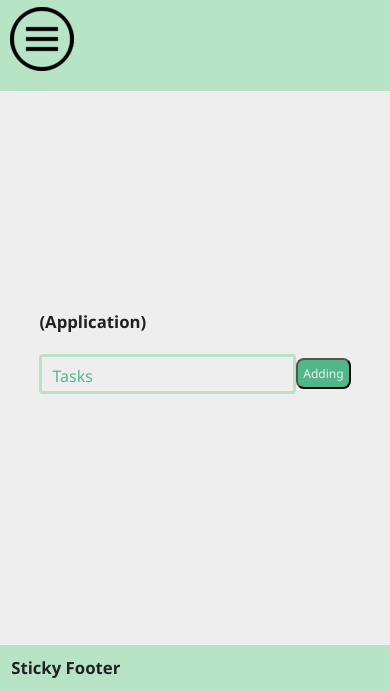
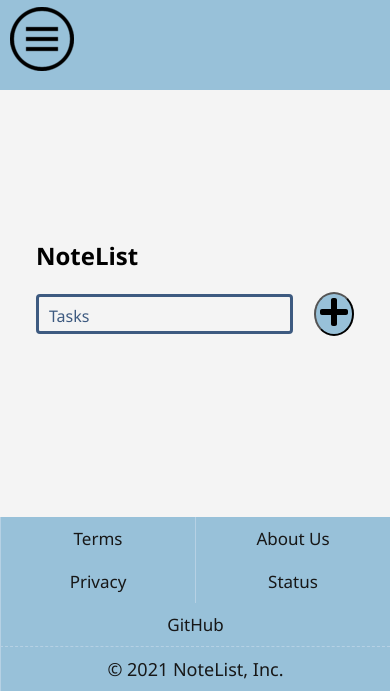
Before and after one commit to Jochizan/mernask-jz, a plain HTML site: page index.html in a window 390 px wide. Shown: the part 153-844 px from the top of the page. Drawn offline with Linux system fonts and the light colour scheme.

Commit message:
First version of the task program

```diff
--- a/css/app.css
+++ b/css/app.css
@@ -10,17 +10,13 @@
 
 :root {
   /* Colores provisionales */
-  --dark: #222;
+  --dark: #171717;
   --white: #eee;
-  --color-dark: #212121;
-  --turquoise-green: #b7e4c7;
-  --jungle-green: #1b4332;
-  --ocean-green: #52b788;
-  --color-text: var(--color-dark);
-  line-height: 1.4;
-  font-size: calc(0.6rem + 0.4vw);
-  color: var(--color-text);
-  font-weight: 300;
+  --blue-bda: #3d5a80;
+  --blue-cerulean: #98c1d9;
+  --cyan-light: #e0fbfc;
+  --sienna-burnt: #ee6c4d;
+  --gunmetal: #293241;
 }
 
 body {
@@ -34,12 +30,12 @@ main {
   display: flex;
   justify-content: center;
   align-items: center;
-  background-color: var(--white);
+  background-color: #f4f4f4;
 }
 
 header {
   width: 100%;
-  background-color: var(--turquoise-green);
+  background-color: var(--blue-cerulean);
   z-index: 1;
   top: 0%;
   left: 0%;
@@ -65,6 +61,8 @@ header {
   display: none;
 }
 
+/* Hamburger Menu */
+
 .hamburger__menu label {
   display: none;
   width: 90px;
@@ -87,9 +85,15 @@ header {
   justify-content: center;
 }
 
-.hamburger__menu-nav li a {
+.hamburger__menu-nav ul li {
+  border-top: 2px solid var(--blue-bda);
+  padding: 8px;
+}
+
+.hamburger__menu-nav ul li a {
   text-decoration: none;
-  color: black;
+  color: var(--dark);
+  border-bottom: 4px double var(--gunmetal);
   font-size: 20px;
   font-weight: 500;
   display: block;
@@ -99,8 +103,7 @@ header {
 }
 
 .hamburger__menu-nav li a:hover {
-  background-color: var(--ocean-green);
-  /* text-decoration: underline var(--jungle-green) ; */
+  background-color: var(--blue-bda);
   border-top-left-radius: 15px;
   border-top-right-radius: 15px;
 }
@@ -114,8 +117,8 @@ header {
 
 .footer {
   padding: 1rem;
-  background-color: var(--turquoise-green);
   color: var(--dark);
+  background-color: var(--blue-cerulean);
 }
 
 .footer .btn__submit h2 {
@@ -137,10 +140,11 @@ header {
   display: block;
   width: calc(72vw - 24px);
   height: 40px;
-  border: 3px solid var(--turquoise-green);
+  border: 3px solid var(--blue-bda);
   padding: 8px 10px;
   position: relative;
   box-sizing: border-box;
+  background: #f4f4f4;
   border-radius: 4px;
   transition: 0.25s;
 }
@@ -149,7 +153,7 @@ header {
   display: block;
   border: none;
   width: 100%;
-  background: transparent;
+  background: #f4f4f4;
   outline: none;
   font-size: 20px;
 }
@@ -157,7 +161,7 @@ header {
 .input__label .input__span {
   font-size: 20px;
   transition: 0.25s;
-  color: var(--ocean-green);
+  color: var(--blue-bda);
   position: absolute;
   top: 8px;
   left: 10px;
@@ -166,20 +170,20 @@ header {
 /* focus */
 
 .input__label.focus {
-  border-color: var(--ocean-green);
+  border-color: var(--blue-bda);
 }
 
 .input__label .input__span.focus {
-  color: var(--ocean-green);
+  color: var(--blue-bda);
 }
 
 /* Top */
 
 .input__label .input__span.top {
   left: 2px;
-  top: -10px;
-  font-size: 14px;
-  background: var(--white);
+  top: -12px;
+  font-size: 16px;
+  background: #f4f4f4;
   padding: 0 5px;
 }
 
@@ -190,24 +194,26 @@ header {
 }
 
 /* TodoList */
+
 .todoList {
-  /* width: calc(72vw - 24px); */
   display: block;
   padding: 10px;
   margin: 10px;
 }
 
 .todoList__item {
-  background-color: var(--turquoise-green);
+  background-color: var(--blue-cerulean);
   border-radius: 8px;
-  box-shadow: 8px 8px 2px var(--dark);
+  box-shadow: 8px 8px 2px #20202090;
   display: flex;
   justify-content: space-between;
   align-items: center;
   padding: 0.5rem;
   margin-bottom: 1.5rem;
-  border-bottom: 4px solid var(--ocean-green);
+  border-bottom: 4px solid var(--blue-bda);
 }
+
+/* Task description */
 
 .task__description {
   margin-right: 40px;
@@ -228,6 +234,37 @@ header {
   border: none;
   cursor: pointer;
   font-size: 20px;
+  /* color: #453500; */
+}
+
+/* Footer and data */
+footer.footer {
+  padding: 0;
+}
+
+.footer div section ul {
+  display: grid;
+  grid-template: repeat(2, 1fr) / repeat(5, 1fr);
+  list-style: none;
+}
+
+.footer div section ul li {
+  font-size: 17px;
+  border-left: 1px solid #b6d1e4;
+  padding: 10px;
+  display: flex;
+  justify-content: center;
+}
+
+.footer div section ul li:nth-child(6) {
+  border-top: 1px dashed #b6d1e4;
+  grid-column: 1 / 6;
+  font-size: 18px;
+}
+
+.footer div section ul li a {
+  text-decoration: none;
+  color: var(--dark);
 }
 
 @media (min-width: 760px) {
@@ -235,10 +272,6 @@ header {
     width: calc(42vw - 20px);
     height: 50px;
   }
-
-  /* .todoList {
-    width: calc(42vw - 24px);
-  } */
 }
 
 @media (max-width: 760px) {
@@ -246,6 +279,20 @@ header {
     display: flex;
     justify-content: space-between;
     align-items: center;
+  }
+
+  .footer div section ul {
+    display: grid;
+    grid-template: repeat(3, 1fr) / repeat(2, 1fr);
+    list-style: none;
+  }
+
+  .footer div section ul li:nth-child(5) {
+    grid-column: 1 / 3;
+  }
+
+  .footer div section ul li:nth-child(6) {
+    grid-column: 1 / 3;
   }
 
   .task__description {
@@ -286,7 +333,7 @@ header {
 
   .hamburger__menu-nav {
     position: absolute;
-    background-color: var(--turquoise-green);
+    background-color: var(--blue-cerulean);
     width: 100%;
     margin-top: -100%;
     transition: all 400ms ease;
@@ -294,7 +341,7 @@ header {
 
   .hamburger__menu-nav ul {
     flex-direction: column;
-    border-top: 1px solid var(--jungle-green);
+    border-top: 1px solid var(--blue-bda);
   }
 
   #btn-menu:checked ~ .hamburger__menu-nav {
--- a/css/button.css
+++ b/css/button.css
@@ -1,26 +1,29 @@
 button.button {
   display: inline-block;
-  padding: 8px 36px;
-  margin-left: 38px;
-  border-radius: 8px;
-  box-sizing: border-box;
-  font-weight: 500;
-  color: var(--white);
-  background-color: var(--ocean-green);
-  text-align: center;
-  transition: all 0.3s;
+  width: 64px;
+  height: auto;
+  padding: 5px 10px;
+  margin-left: calc(4vw - 16px);
+  border-radius: 50%;
+  color: var(--dark);
+  background-color: var(--blue-cerulean);
+  transition: all ease 0.3s;
+}
+
+button.button > img {
+  width: 100%;
+  height: auto;
 }
 
 button.button:hover {
-  background-color: var(--turquoise-green);
+  background-color: var(--blue-bda);
   color: var(--dark);
 }
 
 @media (max-width: 760px) {
-
   button.button {
-    margin: auto;
-    padding: 5px;
-    font-size: 12px;
+    width: 40px;
+    padding: 2px 4px;
+    margin-left: calc(8vw - 10px);
   }
 }
--- a/index.html
+++ b/index.html
@@ -4,6 +4,12 @@
     <meta charset="UTF-8" />
     <meta http-equiv="X-UA-Compatible" content="IE=edge" />
     <meta name="viewport" content="width=device-width, initial-scale=1.0" />
+    <link
+      rel="stylesheet"
+      href="https://cdnjs.cloudflare.com/ajax/libs/font-awesome/5.15.3/css/all.min.css"
+      integrity="sha512-iBBXm8fW90+nuLcSKlbmrPcLa0OT92xO1BIsZ+ywDWZCvqsWgccV3gFoRBv0z+8dLJgyAHIhR35VZc2oM/gI1w=="
+      crossorigin="anonymous"
+    />
     <link rel="stylesheet" href="./css/app.css" />
     <link rel="stylesheet" href="./css/button.css" />
     <title>Apps Webs</title>
@@ -14,14 +20,14 @@
         <!-- Logo -->
         <div class="navbar__container">
           <h2 class="navbar__title">
-            Todo List(Como le llamamos a la aplicación?)
+            NoteList
           </h2>
         </div>
         <!-- hamburger menu -->
-        <div class="hamburger__menu" onclick="{}">
-          <input type="checkbox" id="btn-menu">
+        <div class="hamburger__menu">
+          <input type="checkbox" id="btn-menu" />
           <label for="btn-menu" class="btn-menu-icon">
-            <img src="./img/menu_burge.png" alt="menuburge">
+            <img src="./img/menu_burge.png" alt="menuburge" />
           </label>
           <nav class="hamburger__menu-nav">
             <ul>
@@ -34,32 +40,55 @@
       </nav>
     </header>
     <main>
+      <!-- inputs container -->
       <div class="inputs__container">
         <div class="title__inputs">
-          <h2><i></i>(Application)</h2>
+          <h2><i></i>NoteList</h2>
         </div>
         <div class="container__group">
           <label class="input__label" for="task">
             <span class="input__span">Tasks</span>
-            <input type="text" class="input__task" name="task" id="task" />
+            <input type="text" class="input__task" name="task" />
           </label>
           <div class="btn__submit">
-            <button class="button" id="btn-adding">Adding</button>
-            <!-- <button class="button" id="testLs">Test</button> -->
-            <!-- <button class="button" id="btn-reset">It's getting old</a>  -->
+            <button class="button" id="btn-adding">
+              <img
+                class="svg-adding"
+                src="./img/plus-solid.svg"
+                alt="Imagen de agregar"
+              />
+            </button>
           </div>
         </div>
-        <section class="todoList">
-          <!-- <a class="task__change"> ⚠ </a> -->
-        </section>
+        <section class="todoList"></section>
       </div>
     </main>
     <footer class="footer">
+      <i class="line"></i>
+      <!-- Datos y footer -->
       <div>
-        <i class="line"></i>
-      </div>
-      <div>
-        <h2>Sticky Footer</h2>
+        <section>
+          <ul>
+            <li>
+              <a href=""><i></i>Terms</a>
+            </li>
+            <li>
+              <a href=""><i></i>About Us</a>
+            </li>
+            <li>
+              <a href=""><i></i>Privacy</a>
+            </li>
+            <li>
+              <a href=""><i></i>Status</a>
+            </li>
+            <li>
+              <a href=""><i></i>GitHub</a>
+            </li>
+            <li>
+              <p>© 2021 NoteList, Inc.</p>
+            </li>
+          </ul>
+        </section>
       </div>
     </footer>
     <script src="./js/index.js" type="module"></script>
--- a/js/index.js
+++ b/js/index.js
@@ -5,8 +5,8 @@ import toggleInput from './modules/toggle_input.js';
 
 w.addEventListener('DOMContentLoaded', () => {
   toggleInput('.input__task');
-  addList('#btn-adding', '.todoList', '#task', '.input__task');
+  addList('#btn-adding', '.todoList', '.input__task');
   loadTasks('.todoList');
 });
 
-addListKeyEnter('.todoList', '#task', '.input__task');
+addListKeyEnter('#btn-adding', '.todoList', '.input__task');
--- a/js/modules/adding_event.js
+++ b/js/modules/adding_event.js
@@ -2,11 +2,13 @@ import { d } from './global/global.js';
 import addTask from './ls_tasks/add_task.js';
 import generateItem from './event_tasks/generate_item.js';
 
-const addingEvent = (task, todoList) => {
-  const $task = d.querySelector(task);
+const addingEvent = (todoList, input) => {
+  const $task = d.querySelector(input);
   const $todoList = d.querySelector(todoList);
 
   const id = Date.now();
+  if (!$task.value.trim(' ').length)
+    return console.error('Error ingrese un texto para continuar...');
   const text = $task.value;
   $task.value = '';
 
--- a/js/modules/ls_tasks/load_tasks.js
+++ b/js/modules/ls_tasks/load_tasks.js
@@ -13,7 +13,7 @@ const loadTasks = (todoList) => {
           generateItem(el.text, el.id, el.finish)
         );
       } else {
-        debugger
+        // debugger
         $todoList.insertAdjacentElement(
           'afterbegin',
           generateItem(el.text, el.id, el.finish)
```
Also changed, not shown: js/modules/todo_adding.js (+7 -7 lines), img/plus-solid.svg (added).
